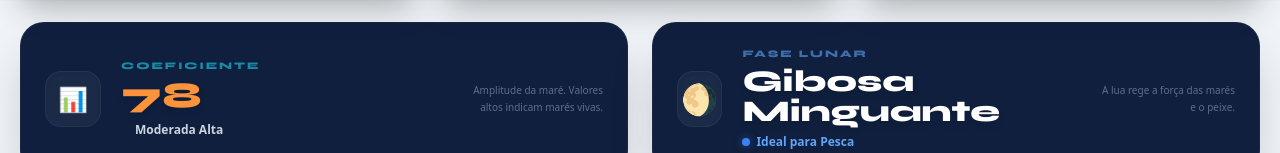
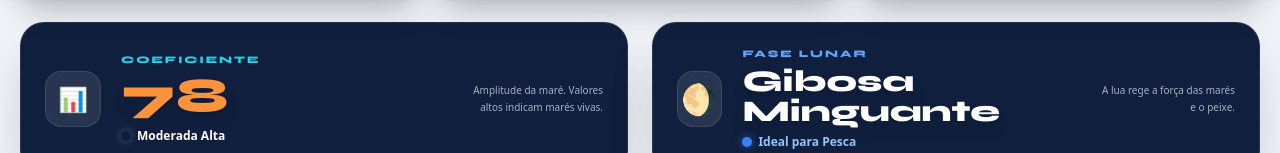
Before and after one commit to gustafa001/Mareagora, a Next.js app: page /mare/arquipelago-de-fernando-de-noronha in a window 1280 px wide. Shown: the part 799-952 px from the top of the page. Built offline with nearby package versions, Linux system fonts and the light colour scheme; no server answers.

Commit message:
Fix: Garantir visibilidade máxima da numeração e nomes nos cards (contraste alto)

```diff
--- a/components/SummaryCards.tsx
+++ b/components/SummaryCards.tsx
@@ -76,43 +76,47 @@ export default function SummaryCards({ nextHigh, nextLow, lat, lon }: SummaryCar
 
       {/* Coeficiente e Lua — Design Premium Dark (#0f1f3d) */}
       <div className="grid grid-cols-1 md:grid-cols-2 gap-6">
-        <div className="p-6 flex items-center justify-between rounded-3xl transition-all duration-500 border border-white/5 shadow-2xl" style={{ background: '#0f1f3d' }}>
+        <div className="p-6 flex items-center justify-between rounded-3xl border border-white/10 shadow-2xl" style={{ background: '#0f1f3d' }}>
           <div className="flex items-center gap-5">
-            <div className="w-14 h-14 rounded-2xl bg-white/5 flex items-center justify-center text-2xl shadow-inner border border-white/5">
+            <div className="w-14 h-14 rounded-2xl bg-white/10 flex items-center justify-center text-2xl border border-white/10">
               📊
             </div>
             <div>
-              <div className="text-[10px] font-black text-cyan-400/60 uppercase tracking-[0.2em] mb-1 font-syne">Coeficiente</div>
-              <div className={`text-4xl font-black font-syne leading-none ${coef.color} drop-shadow-md`}>{coef.value}</div>
-              <div className="text-xs font-bold text-slate-300 mt-2 flex items-center gap-1.5">
-                <span className={`w-2 h-2 rounded-full ${coef.color.replace('text-', 'bg-')}`}></span>
+              <div className="text-[10px] font-black text-cyan-400 uppercase tracking-[0.2em] mb-1 font-syne">Coeficiente</div>
+              <div className={`text-5xl font-black font-syne leading-none ${coef.color} drop-shadow-lg`}>
+                {coef.value}
+              </div>
+              <div className="text-xs font-bold text-white mt-2 flex items-center gap-1.5">
+                <span className={`w-2.5 h-2.5 rounded-full ${coef.color.replace('text-', 'bg-')} shadow-[0_0_8px_rgba(255,255,255,0.3)]`}></span>
                 {coef.label}
               </div>
             </div>
           </div>
           <div className="hidden lg:block text-right max-w-[140px]">
-            <p className="text-[10px] leading-relaxed text-slate-400 font-medium opacity-60">
+            <p className="text-[10px] leading-relaxed text-slate-300 font-medium opacity-80">
               Amplitude da maré. Valores altos indicam marés vivas.
             </p>
           </div>
         </div>
 
-        <div className="p-6 flex items-center justify-between rounded-3xl transition-all duration-500 border border-white/5 shadow-2xl" style={{ background: '#0f1f3d' }}>
+        <div className="p-6 flex items-center justify-between rounded-3xl border border-white/10 shadow-2xl" style={{ background: '#0f1f3d' }}>
           <div className="flex items-center gap-5">
-            <div className="w-14 h-14 rounded-2xl bg-white/5 flex items-center justify-center text-3xl shadow-inner border border-white/5">
+            <div className="w-14 h-14 rounded-2xl bg-white/10 flex items-center justify-center text-3xl border border-white/10">
               {moon.icon}
             </div>
             <div>
-              <div className="text-[10px] font-black text-blue-400/60 uppercase tracking-[0.2em] mb-1 font-syne">Fase Lunar</div>
-              <div className="text-3xl font-black font-syne text-white leading-none drop-shadow-md">{moon.name}</div>
-              <div className="text-xs font-bold text-blue-400 mt-2 flex items-center gap-1.5">
-                <span className="w-2 h-2 rounded-full bg-blue-500 shadow-[0_0_8px_rgba(59,130,246,0.5)]"></span>
+              <div className="text-[10px] font-black text-blue-400 uppercase tracking-[0.2em] mb-1 font-syne">Fase Lunar</div>
+              <div className="text-3xl font-black font-syne text-white leading-none drop-shadow-lg">
+                {moon.name}
+              </div>
+              <div className="text-xs font-bold text-blue-300 mt-2 flex items-center gap-1.5">
+                <span className="w-2.5 h-2.5 rounded-full bg-blue-500 shadow-[0_0_10px_rgba(59,130,246,0.6)]"></span>
                 Ideal para Pesca
               </div>
             </div>
           </div>
           <div className="hidden lg:block text-right max-w-[140px]">
-            <p className="text-[10px] leading-relaxed text-slate-400 font-medium opacity-60">
+            <p className="text-[10px] leading-relaxed text-slate-300 font-medium opacity-80">
               A lua rege a força das marés e o peixe.
             </p>
           </div>
```
